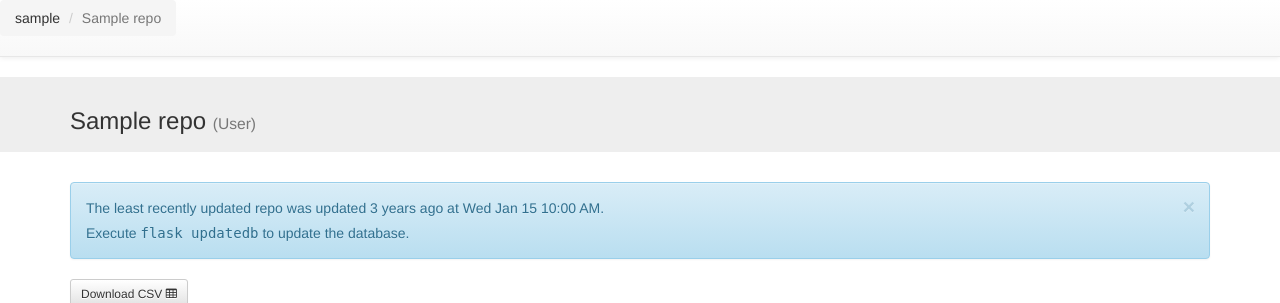
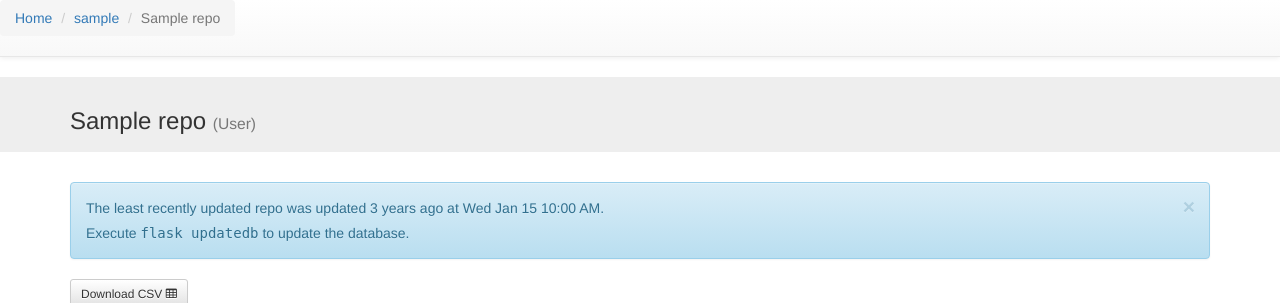
Before and after one commit to osteele/assignment-dashboard, a Flask app: page /assignment_repo/1 in a window 1280 px wide. Shown: the top 303 px of the page. Run offline with Flask 2, Linux system fonts and the light colour scheme; tables that the repository leaves empty hold one stand-in row (values such as "Sample post"); data that the repository does not hold is empty; some libraries are stand-ins or nearby versions.

Commit message:
fix breadcrumbs

```diff
--- a/assignment_dashboard/templates/assignment.html
+++ b/assignment_dashboard/templates/assignment.html
@@ -10,8 +10,9 @@
 {% endblock %}
 
 {% block breadcrumbs %}
-    <li>{{ classroom_owner.login }}</li>
-    <li><a href="/">{{ assignment.repo.name }}</a></li>
+    <li><a href="/">Home</a></li>
+    <li><a href="/">{{ classroom_owner.login }}</a></li>
+    <li><a href="{{ url_for('assignment_repo', repo_id=assignment.repo_id) }}">{{ assignment.repo.name }}</a></li>
     <li class="active">{{ assignment.name }}</li>
 {% endblock %}
 
--- a/assignment_dashboard/templates/assignment_repo.html
+++ b/assignment_dashboard/templates/assignment_repo.html
@@ -2,7 +2,8 @@
 {% block title %}{{ assignment_repo.owner.login }}/{{ assignment_repo.name }}{% endblock %}
 
 {% block breadcrumbs %}
-  <li>{{ classroom_owner.login }}</li>
+  <li><a href="/">Home</a></li>
+  <li><a href="/">{{ classroom_owner.login }}</a></li>
   <li class="active">{{ assignment_repo.name }}</li>
 {% endblock %}
 
```
